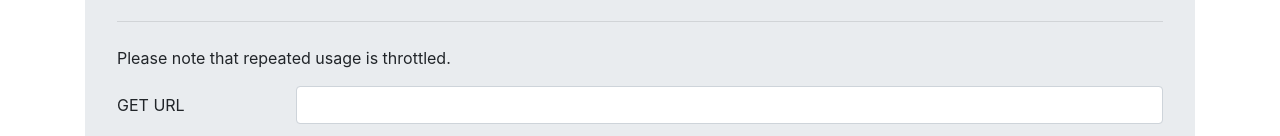
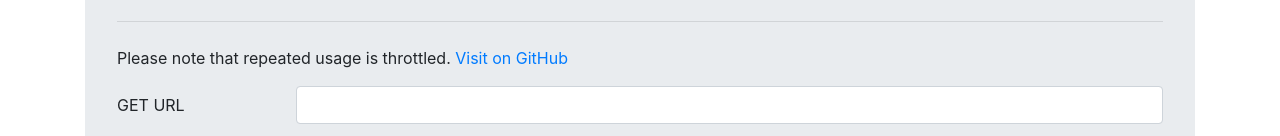
Before and after one commit to majcen-dev/cors-api-proxy, a website: page public/index.html in a window 1280 px wide. Shown: the part 222-358 px from the top of the page. Drawn offline with nearby package versions, Linux system fonts and the light colour scheme.

Commit message:
git edit

```diff
--- a/public/index.html
+++ b/public/index.html
@@ -15,7 +15,7 @@
             <h1 class="display-4">CORS API Proxy</h1>
             <p class="lead">This is a simple proxy that circumvents limiting CORS headers.</p>
             <hr class="my-4">
-            <p>Please note that repeated usage is throttled.</p>
+            <p>Please note that repeated usage is throttled. <a href="https://github.com/majcen-dev/cors-api-proxy">Visit on GitHub</a></p>
             <div class="form-group">
                 <div class="form-group row">
                     <label for="url" class="col-sm-2 col-form-label">GET URL</label>
```
